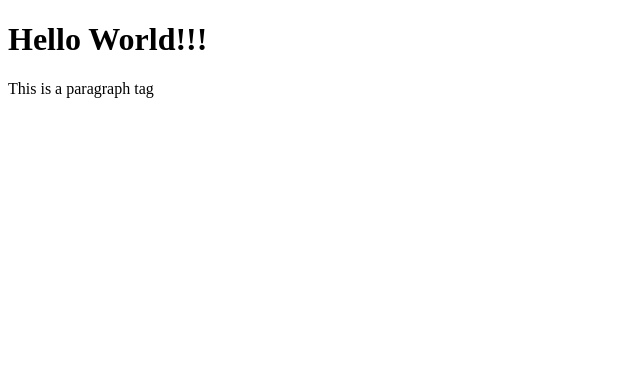
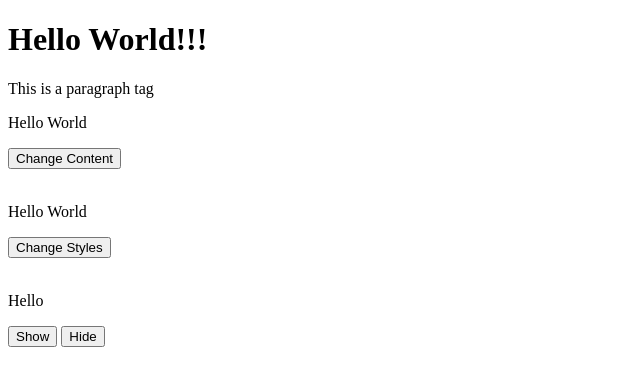
Before and after one commit to teefeh07/test, a plain HTML site: page index.html in a window 1280 px wide. Shown: the whole page, without its empty margins (0-640 px from the left). Drawn offline with Linux system fonts and the light colour scheme.

Commit message:
Basic Javascript code to change content and style, show and hide content

```diff
--- a/index.html
+++ b/index.html
@@ -9,5 +9,33 @@
 <body>
     <h1>Hello World!!!</h1>
     <p>This is a paragraph tag</p>
+    <p id="demo">Hello World</p>
+    <button onclick="changeContent()">Change Content</button>
+    <br/><br/>
+    <p id="sample">Hello World</p>
+    <button onclick="changeStyle();">Change Styles</button>
+    <br/><br/>
+    <p id="first">Hello</p>
+    <button onclick="show()">Show</button>
+    <button onclick="hide()">Hide</button>
+    <script>
+        function changeContent(){
+            document.getElementById("demo").innerHTML="Hi World"
+        }
+
+        function changeStyle(){
+            document.getElementById("sample").style.fontSize = "50px";
+            document.getElementById("sample").style.color = "red";
+            document.getElementById("sample").style.backgroundColor = "blue"
+        }
+
+        function show() {
+            document.getElementById("first").style.display ="block"
+        }
+        function hide(){
+            document.getElementById("first").style.display ="none"
+        }
+
+    </script>
 </body>
 </html>
```
